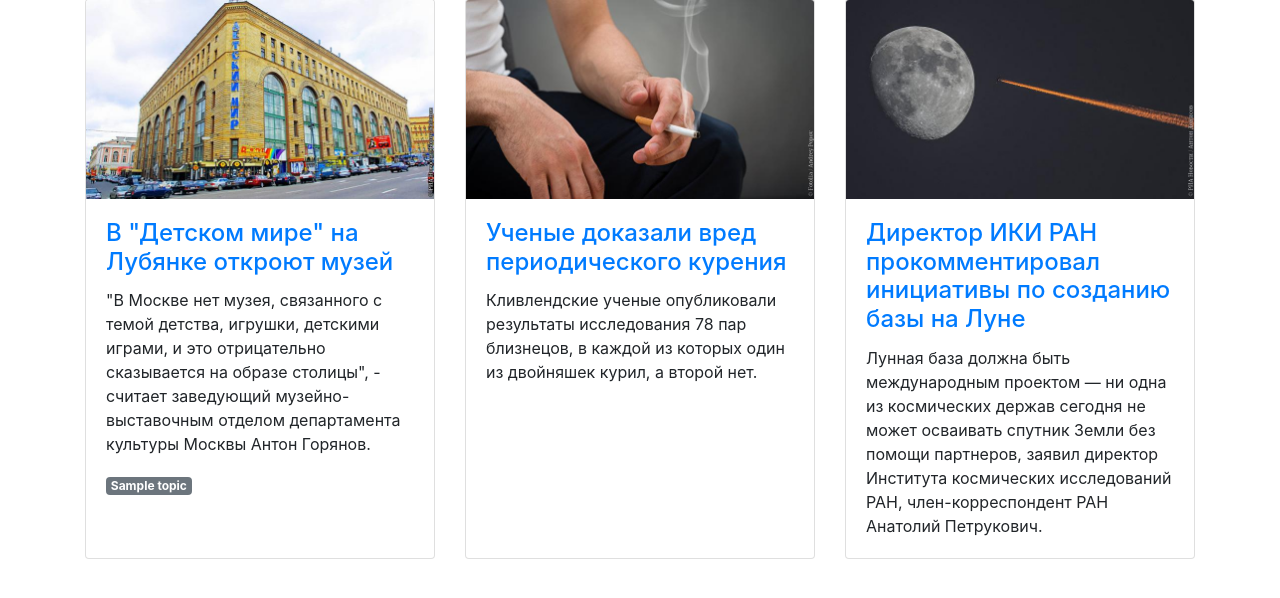
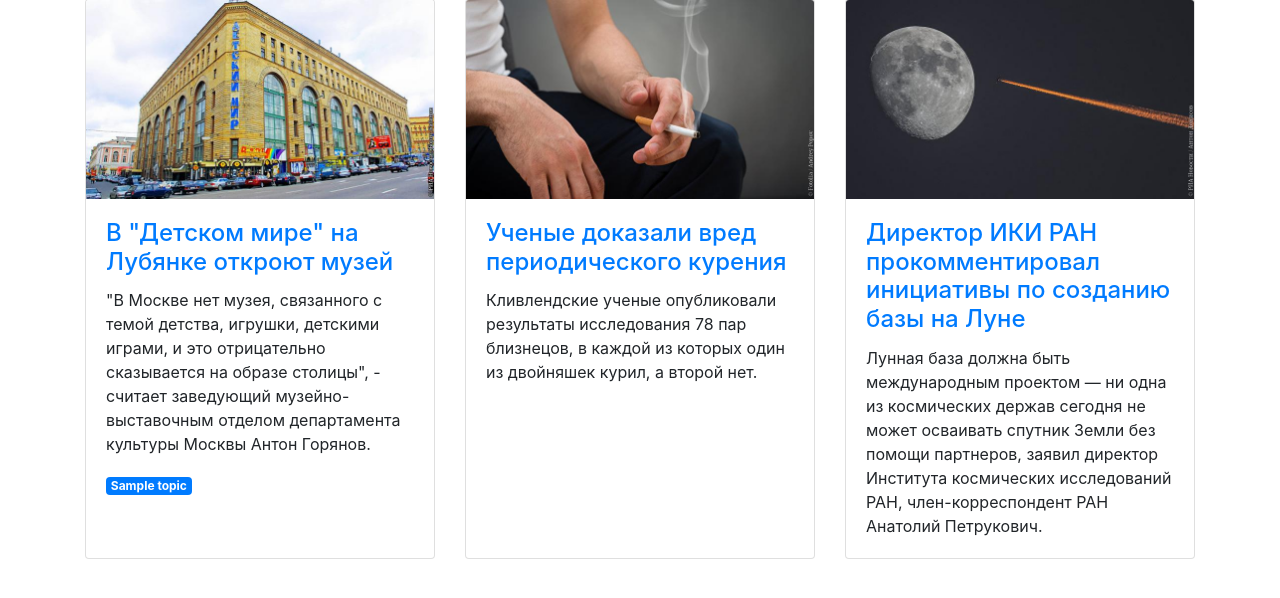
Before and after one commit to ZibyMax/databases_2, a Django app: page / in a window 1280 px wide. Shown: the part 87-685 px from the top of the page. Run offline with Django 3.2, Linux system fonts and the light colour scheme; data comes from the database, SQL or seed files in the repository; tables that the repository leaves empty hold one stand-in row (values such as "Sample post"); some libraries are stand-ins or nearby versions.

Commit message:
go home2

```diff
--- a/m2m-relations/templates/articles/news.html
+++ b/m2m-relations/templates/articles/news.html
@@ -14,7 +14,7 @@
         </h4>
         <p class="card-text">{{ article.text }}</p>
         {% for scope in article.scopes %}
-          <span class="badge {% if scope.is_main %}badge-primary{% else %}badge-secondary{% endif %}">{{ scope.topic }}</span>
+          <span class="badge {% if scope.is_main_topic %}badge-primary{% else %}badge-secondary{% endif %}">{{ scope.topic }}</span>
         {% endfor %}
       </div>
     </div>
```
